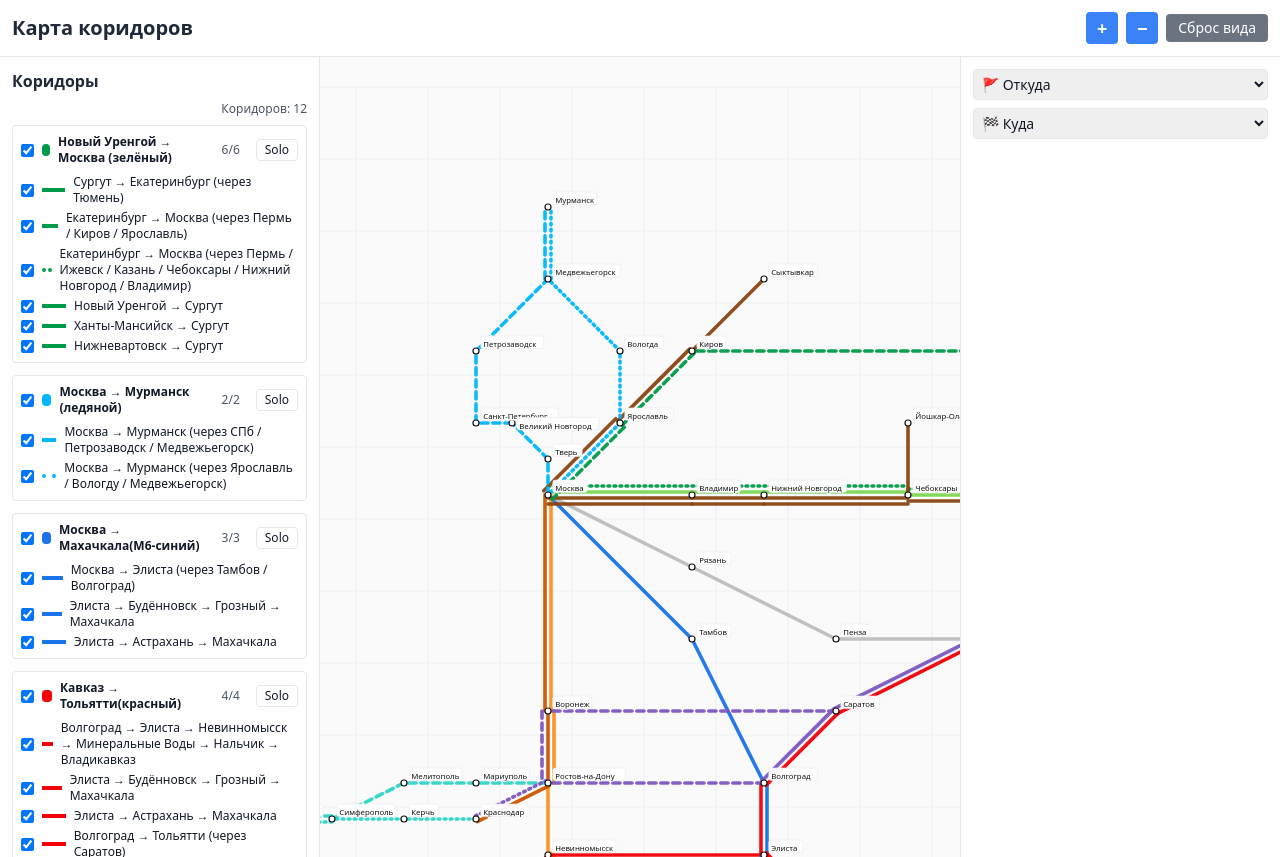
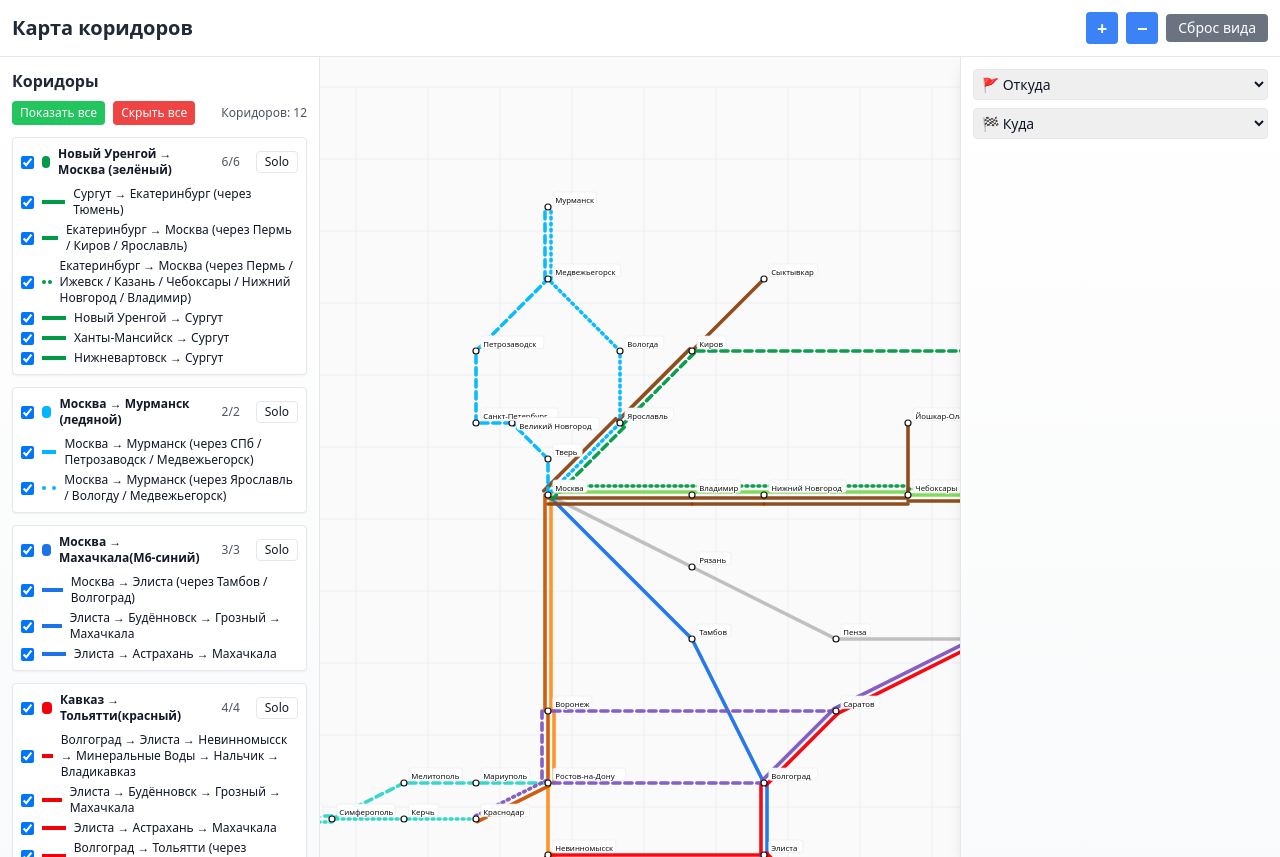
Before and after one commit to hhwwwww1414/DriveMetro, a React (Vite) app: page / in a window 1280 px wide. Built offline with nearby package versions, Linux system fonts and the light colour scheme.

Commit message:
feat: add corridor show-hide controls

```diff
--- a/src/App.tsx
+++ b/src/App.tsx
@@ -197,6 +197,12 @@ export default function MetroBranches(){
       return next;
     });
   },[]);
+  const showAllCorridors = useCallback(()=>{
+    setVisible(()=>{ const next:Record<string,boolean>={}; for(const l of LINES){ next[l.id]=true; } return next; });
+  },[]);
+  const hideAllCorridors = useCallback(()=>{
+    setVisible(()=>{ const next:Record<string,boolean>={}; for(const l of LINES){ next[l.id]=false; } return next; });
+  },[]);
 
   const pos = BASE_POS;
   const svgRef = useRef<SVGSVGElement>(null);
@@ -324,16 +330,16 @@ export default function MetroBranches(){
       <div className="bg-white border-b p-3 flex items-center gap-2">
         <h1 className="text-xl font-semibold text-gray-800">Карта коридоров</h1>
         <div className="ml-auto flex items-center gap-2 flex-wrap">
-          <button onClick={()=>handleZoom(0.15)} className="w-8 h-8 bg-blue-500 hover:bg-blue-600 text-white font-bold rounded text-lg">+</button>
-          <button onClick={()=>handleZoom(-0.15)} className="w-8 h-8 bg-blue-500 hover:bg-blue-600 text-white font-bold rounded text-lg">−</button>
-          <button onClick={resetView} className="px-3 py-1 bg-gray-500 hover:bg-gray-600 text-white text-sm rounded">Сброс вида</button>
+          <button onClick={()=>handleZoom(0.15)} className="w-8 h-8 bg-blue-500 hover:bg-blue-600 text-white font-bold rounded text-lg transition-colors">+</button>
+          <button onClick={()=>handleZoom(-0.15)} className="w-8 h-8 bg-blue-500 hover:bg-blue-600 text-white font-bold rounded text-lg transition-colors">−</button>
+          <button onClick={resetView} className="px-3 py-1 bg-gray-500 hover:bg-gray-600 text-white text-sm rounded transition-colors">Сброс вида</button>
         </div>
       </div>
 
       <div className="flex">
-        <div className="w-80 bg-white border-r p-3 h-screen overflow-y-auto">
+        <div className="w-80 bg-gradient-to-b from-white to-gray-50 border-r p-3 h-screen overflow-y-auto shadow-lg">
           <h3 className="font-bold text-base mb-2 text-gray-800">Коридоры</h3>
-          <LegendCorridors CORRIDORS={CORRIDORS} LINES={LINES} visible={visible} toggleCorridor={toggleCorridor} soloCorridor={soloCorridor} toggleLine={toggleLine} />
+          <LegendCorridors CORRIDORS={CORRIDORS} LINES={LINES} visible={visible} toggleCorridor={toggleCorridor} soloCorridor={soloCorridor} toggleLine={toggleLine} showAll={showAllCorridors} hideAll={hideAllCorridors} />
         </div>
         <div className="flex-1 overflow-hidden relative">
           <svg
@@ -355,18 +361,21 @@ export default function MetroBranches(){
               {built && pathEdges.map((e,i)=>{
                 const a=pos[e.a], b=pos[e.b];
                 if(!a||!b) return null;
+                const len = Math.hypot(a.x-b.x,a.y-b.y);
                 return (
-                  <line key={`path_${i}`} x1={a.x} y1={a.y} x2={b.x} y2={b.y} stroke={e.color} strokeWidth={8} strokeLinecap="round" />
+                  <line key={`path_${i}`} x1={a.x} y1={a.y} x2={b.x} y2={b.y} stroke={e.color} strokeWidth={8} strokeLinecap="round" strokeDasharray={len} strokeDashoffset={len}>
+                    <animate attributeName="stroke-dashoffset" from={len} to="0" dur="0.8s" fill="freeze" />
+                  </line>
                 );
               })}
               {animating && vehiclePos && (
-                <text x={vehiclePos.x} y={vehiclePos.y} fontSize={40} textAnchor="middle" dominantBaseline="middle">🚚</text>
+                <text x={vehiclePos.x} y={vehiclePos.y} fontSize={40} textAnchor="middle" dominantBaseline="middle" style={{filter:'drop-shadow(0 0 2px rgba(0,0,0,0.4))'}} className="transition-transform">🚚</text>
               )}
               <StationsAndLabels stations={stations} pos={pos} labels={labels} />
             </g>
           </svg>
         </div>
-        <div className="w-80 bg-white border-l p-3 h-screen overflow-y-auto relative">
+        <div className="w-80 bg-gradient-to-b from-white to-gray-50 border-l p-3 h-screen overflow-y-auto relative shadow-lg">
           {built && (
             <button onClick={handleReset} className="absolute top-1 right-1 text-gray-400 hover:text-gray-600">✕</button>
           )}
@@ -385,7 +394,7 @@ export default function MetroBranches(){
               </select>
             )}
             {!built && startStation && endStation && (
-              <button onClick={handleBuild} className="w-full bg-blue-500 hover:bg-blue-600 text-white rounded py-1">Проложить</button>
+              <button onClick={handleBuild} className="w-full bg-blue-500 hover:bg-blue-600 text-white rounded py-1 transition-colors">Проложить</button>
             )}
             {built && pathInfo.path.length>1 && (
               <div className="pt-1 space-y-2">
@@ -404,9 +413,9 @@ export default function MetroBranches(){
                   ))}
                 </div>
                 {!animating ? (
-                  <button onClick={handleGo} className="w-full bg-green-500 hover:bg-green-600 text-white rounded py-1">Поехали</button>
+                  <button onClick={handleGo} className="w-full bg-green-500 hover:bg-green-600 text-white rounded py-1 transition-colors">Поехали</button>
                 ) : (
-                  <button onClick={()=>setAnimating(false)} className="w-full bg-red-500 hover:bg-red-600 text-white rounded py-1">Стоп</button>
+                  <button onClick={()=>setAnimating(false)} className="w-full bg-red-500 hover:bg-red-600 text-white rounded py-1 transition-colors">Стоп</button>
                 )}
               </div>
             )}
@@ -430,7 +439,7 @@ function RouteLines({lines,pos,allLines}:{lines:LineDef[]; pos:Record<string,XY>
   lines.flatMap(l=>buildEdges(l)).forEach(e=>{ const k=edgeKey(e.a,e.b); if(!grouped.has(k)) grouped.set(k,[]); grouped.get(k)!.push(e); });
   grouped.forEach((arr,k)=>{
     const A=pos[arr[0].a]; const B=pos[arr[0].b]; if(!A||!B) return; const {px,py}=unitPerp(A.x,A.y,B.x,B.y); const sorted=[...arr].sort((x,y)=>x.lineId.localeCompare(y.lineId)); const n=sorted.length;
-    sorted.forEach((e,idx)=>{ const a=pos[e.a], b=pos[e.b]; if(!a||!b) return; const off=(idx-(n-1)/2)*offsetStep; const x1=a.x+px*off, y1=a.y+py*off, x2=b.x+px*off, y2=b.y+py*off; const line=allLines.find(L=>L.id===e.lineId)!; const dash=line.style==='solid'?undefined:(line.style==='dashed'?'12 8':'3 7'); elems.push(<line key={`${k}_${e.lineId}`} x1={x1} y1={y1} x2={x2} y2={y2} stroke={line.color} strokeWidth={6} strokeLinecap="round" strokeLinejoin="round" strokeDasharray={dash} opacity={0.95} />); });
+    sorted.forEach((e,idx)=>{ const a=pos[e.a], b=pos[e.b]; if(!a||!b) return; const off=(idx-(n-1)/2)*offsetStep; const x1=a.x+px*off, y1=a.y+py*off, x2=b.x+px*off, y2=b.y+py*off; const line=allLines.find(L=>L.id===e.lineId)!; const dash=line.style==='solid'?undefined:(line.style==='dashed'?'12 8':'3 7'); elems.push(<line key={`${k}_${e.lineId}`} x1={x1} y1={y1} x2={x2} y2={y2} stroke={line.color} strokeWidth={6} strokeLinecap="round" strokeLinejoin="round" strokeDasharray={dash} opacity={0.95} className="transition-opacity duration-300" />); });
   });
   return <>{elems}</>;
 }
@@ -446,10 +455,12 @@ function StationsAndLabels({stations,pos,labels}:{stations:string[]; pos:Record<
   </>;
 }
 
-function LegendCorridors({CORRIDORS, LINES, visible, toggleCorridor, soloCorridor, toggleLine}:{CORRIDORS:{id:string;name:string;color?:string;lineIds:string[]}[]; LINES:LineDef[]; visible:Record<string,boolean>; toggleCorridor:(id:string)=>void; soloCorridor:(id:string)=>void; toggleLine:(id:string)=>void;}){
+function LegendCorridors({CORRIDORS, LINES, visible, toggleCorridor, soloCorridor, toggleLine, showAll, hideAll}:{CORRIDORS:{id:string;name:string;color?:string;lineIds:string[]}[]; LINES:LineDef[]; visible:Record<string,boolean>; toggleCorridor:(id:string)=>void; soloCorridor:(id:string)=>void; toggleLine:(id:string)=>void; showAll:()=>void; hideAll:()=>void;}){
   return (
     <>
-      <div className="flex items-center gap-2 text-xs mb-2">
+      <div className="flex items-center gap-2 text-xs mb-3">
+        <button onClick={showAll} className="px-2 py-1 bg-green-500 hover:bg-green-600 text-white rounded transition-colors">Показать все</button>
+        <button onClick={hideAll} className="px-2 py-1 bg-red-500 hover:bg-red-600 text-white rounded transition-colors">Скрыть все</button>
         <div className="ml-auto text-gray-600">Коридоров: {CORRIDORS.length}</div>
       </div>
       <div className="space-y-3">
@@ -459,20 +470,20 @@ function LegendCorridors({CORRIDORS, LINES, visible, toggleCorridor, soloCorrido
           const allOn = onCount===ids.length && ids.length>0;
           const someOn = onCount>0 && onCount<ids.length;
           return (
-            <div key={c.id} className="border rounded p-2">
+            <div key={c.id} className="border rounded p-2 shadow-sm hover:shadow-md transition-shadow bg-white">
               <div className="flex items-center gap-2">
                 <input type="checkbox" checked={allOn} ref={el=>{ if(el) (el as HTMLInputElement).indeterminate = someOn; }} onChange={()=>toggleCorridor(c.id)} />
                 <div className="w-3 h-3 rounded" style={{background:c.color ?? '#999'}} />
                 <div className="font-semibold text-xs">{c.name}</div>
                 <div className="ml-auto text-xs text-gray-600">{onCount}/{ids.length}</div>
-                <button onClick={()=>soloCorridor(c.id)} className="ml-2 px-2 py-0.5 border rounded text-xs hover:bg-gray-50">Solo</button>
+                <button onClick={()=>soloCorridor(c.id)} className="ml-2 px-2 py-0.5 border rounded text-xs hover:bg-gray-50 transition-colors">Solo</button>
               </div>
               <div className="mt-2 space-y-1">
                 {ids.map(id=>{
                   const l = LINES.find(x=>x.id===id)!;
                   const isOn = visible[id] !== false;
                   return (
-                    <div key={id} className="flex items-center gap-2 text-xs" style={{opacity:isOn?1:0.4}}>
+                    <div key={id} className="flex items-center gap-2 text-xs transition-opacity" style={{opacity:isOn?1:0.4}}>
                       <input type="checkbox" checked={isOn} onChange={()=>toggleLine(id)} />
                       <div className="w-6 h-0 border-b-4" style={{borderColor:l.color, borderBottomStyle:l.style==='solid'?'solid':(l.style==='dashed'?'dashed':'dotted')}} />
                       <div title={l.name}>{l.name}</div>
```
